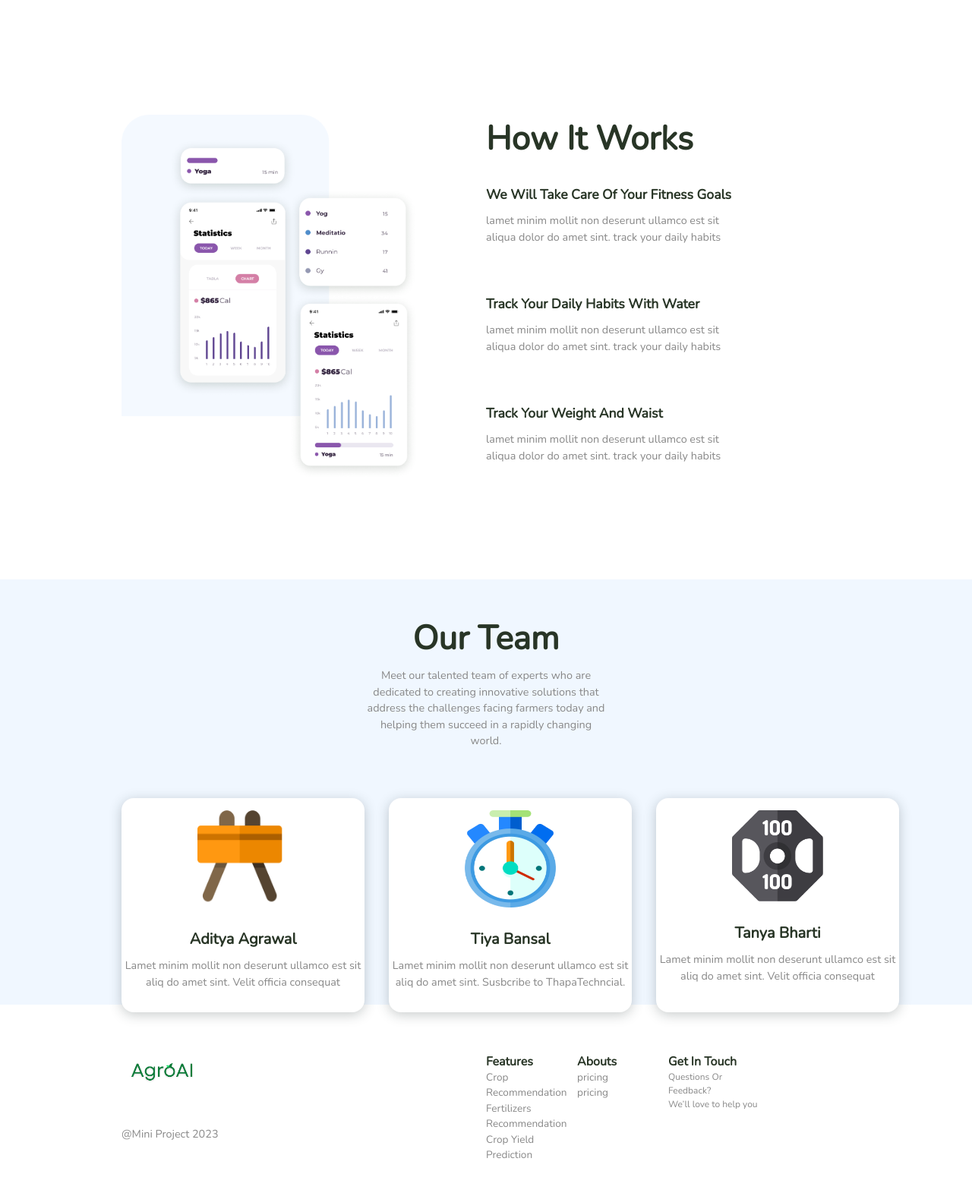
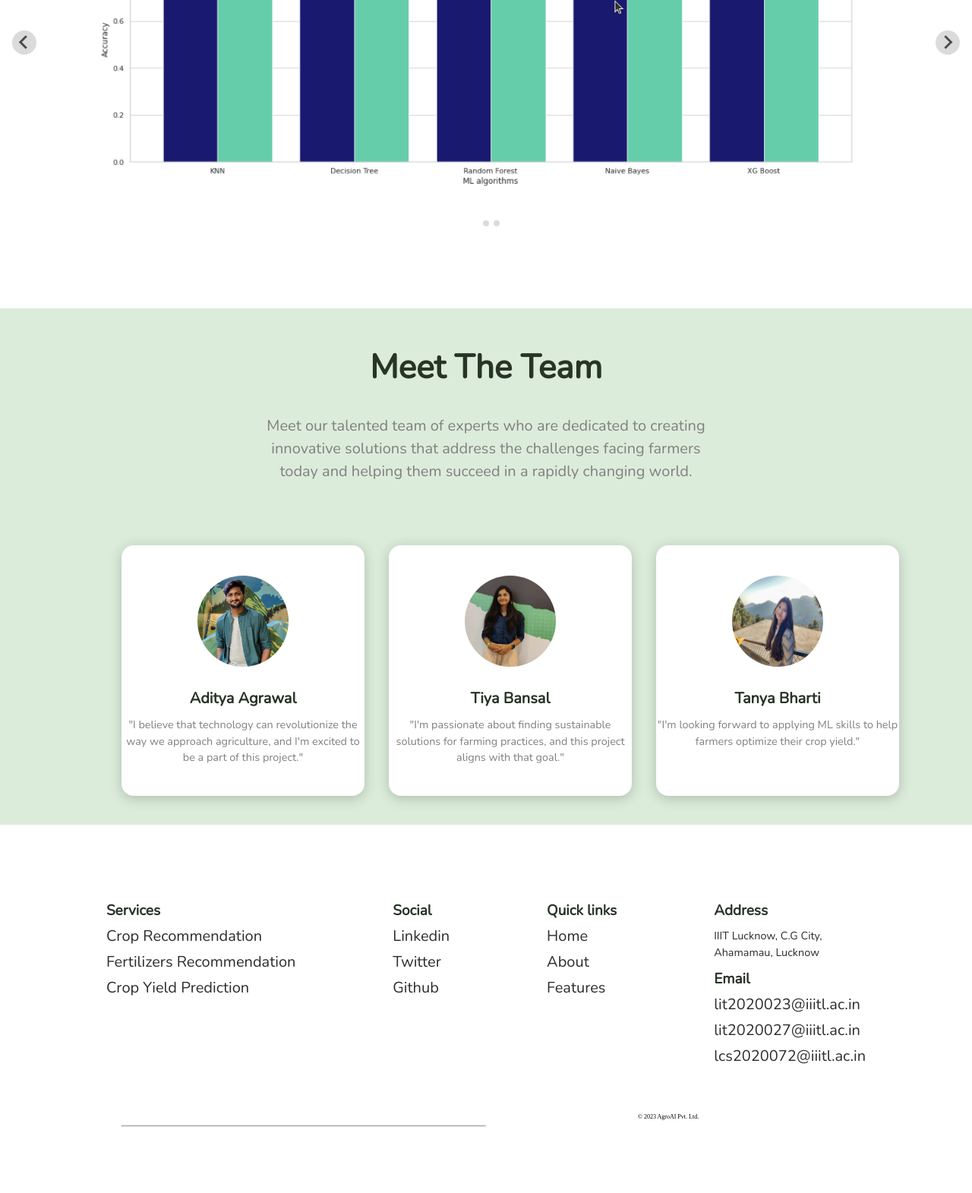
Before and after one commit to adityaiiitL/Mini_Project_2023, a Flask app: page /dashboard in a window 1280 px wide. Shown: the part 2518-4089 px from the top of the page at 76% size. After the commit the page ends 4002 px from the top, so only its background shows below. Run offline with Flask 3, Linux system fonts and the light colour scheme; the visitor is signed in with stand-in values (Sample User, id 1); parts of the project's set-up code (start-up, migrations or seed data) failed here and were passed over.

Commit message:
changes done

```diff
--- a/css/style.css
+++ b/css/style.css
@@ -14,18 +14,18 @@ body {
   --primry-color: #888888;
   --button-background: #4b709e;
   --primary-button-background: #fe7649;
-  --background-color: #f0f7ff;
+  --background-color: #dcecda;
 }
 
 h1,
 h2 {
-  font-family: 'Nunito', sans-serif;
+  font-family: "Nunito", sans-serif;
   color: var(--main-color);
 }
 
 h4,
 h3 {
-  font-family: 'Nunito', sans-serif;
+  font-family: "Nunito", sans-serif;
   color: var(--main-color);
 }
 
@@ -40,15 +40,19 @@ p,
 a,
 li,
 button {
-  font-family: 'Nunito', sans-serif;
+  font-family: "Nunito", sans-serif;
   color: var(--primry-color);
+  font-size: 20px;
 }
 
-p {
+p,
+.meet_the_team_desc {
   font-size: 1.8rem;
   line-height: 150%;
   font-style: normal;
   font-weight: normal;
+  font-family: "Nunito", sans-serif;
+  color: gray;
 }
 
 a {
@@ -151,14 +155,14 @@ header .right-side-menu .sub-menu a {
 
 header .right-side-menu .sub-menu button {
   padding: 0.5rem 2.5rem;
-  background-color: var(--button-background);
+  background-color: rgb(26, 161, 12);
   color: #fff;
   position: relative;
   z-index: 9;
 }
 
 header .right-side-menu .sub-menu button:hover {
-  background: #1b3d68;
+  background: rgb(72, 112, 19);
 }
 
 header .right-side-menu .sub-menu a li:hover {
@@ -240,8 +244,8 @@ header .right-side-menu .sub-menu a li:hover {
 .common-section {
   width: 100%;
   height: 70rem;
-  display: grid;
-  grid-template-columns: 1fr 1fr;
+  display: flex;
+  flex-direction: row;
   margin-bottom: 9rem;
   padding: 0 20rem;
 }
@@ -262,7 +266,7 @@ header .right-side-menu .sub-menu a li:hover {
   /* width: 45rem; */
   height: 60rem;
   border-radius: 2rem;
-  margin-left: 10rem;
+  /* margin-left: 10rem; */
   margin-top: 2.5rem;
 }
 
@@ -274,54 +278,62 @@ header .right-side-menu .sub-menu a li:hover {
   height: inherit;
   display: flex;
   justify-content: center;
-  align-items: flex-start;
+  align-items: center;
   flex-direction: column;
 }
 
 .common-section .right-side h2 {
-  width: 40rem;
+  width: 60rem;
   font-style: normal;
   font-size: 5.5rem;
   font-weight: bold;
   line-height: 6.3rem;
   margin-bottom: 3rem;
-  text-transform: capitalize;
+  margin-left: 10rem;
 }
 
 .common-section .right-side p {
   width: 40.3rem;
   height: 9rem;
-  text-transform: lowercase;
+  /* text-transform: lowercase; */
   margin-bottom: 3rem;
+  margin-right: 8rem;
 }
 
 .common-section .right-side .common-button {
   padding: 1rem 3rem;
-  background-color: var(--primary-button-background);
-  margin-right: 2rem;
+  background-color: rgb(26, 161, 12);
   color: #fff;
+  margin-top: 2rem;
 }
 
 .common-section .right-side button:last-child {
   color: var(--main-color);
   background-color: transparent;
+  /*color: white;*/
 }
 
 .common-section .right-side .common-button:hover {
-  background: #cc491d;
+  background: rgb(72, 112, 19);
 }
 
 .common-section .right-side .common-button-normal:hover {
-  background: var(--primary-button-background);
-  color: #f0f7ff;
+  background: rgb(72, 112, 19);
 }
+
+.common-section .right-side .common-button-normal a:hover {
+  color: white !important;
+}
+/*.common-section .right-side .common-button-normal a:hover{*/
+/*  color: white;*/
+/*}*/
 
 /* ------------------- our 3rd section  css style
   ------------------------------------ */
 
 .section-third {
   width: 100%;
-  height: 70rem;
+  height: 85rem;
   background: var(--background-color);
   padding: 3rem 20rem;
 }
@@ -341,16 +353,28 @@ header .right-side-menu .sub-menu a li:hover {
   margin: auto;
 }
 
+.meet_the_team_desc {
+  width: 600px;
+  height: 9rem;
+  margin-bottom: 3rem;
+  text-align: center;
+  margin: auto;
+  font-size: 20px;
+  margin-top: 3rem;
+}
+
 .section-third .section-third-task {
   display: grid;
   grid-template-columns: 1fr 1fr 1fr;
   grid-column-gap: 4rem;
+  margin-top: 100px;
 }
 
 .section-third .section-third-task .task-1,
 .section-third .section-third-task .task-2,
 .section-third .section-third-task .task-3 {
-  padding-top: 2rem;
+  padding-top: 5rem;
+  padding-bottom: 4rem;
   /* background: cornsilk; */
   text-align: center;
   transition: all 0.3s linear;
@@ -370,12 +394,13 @@ header .right-side-menu .sub-menu a li:hover {
 .section-third .section-third-task .task-3 img {
   width: 15rem;
   height: 15rem;
-  transition: all 0.3s;
+  /* transition: all 0.3s; */
 }
 
 .section-third .section-third-task .task-1 img,
-.section-third .section-third-task .task-2 img {
-  height: 16rem;
+.section-third .section-third-task .task-2 img,
+.section-third .section-third-task .task-3 img {
+  border-radius: 50% 50%;
 }
 
 .section-third .section-third-task .task-3 {
@@ -945,3 +970,107 @@ footer .footer-div-5 a {
 h3 {
   margin-bottom: 0;
 }
+
+.splide__slide {
+  display: flex;
+  align-items: center;
+  padding: 0.5rem;
+  background-color: #fff;
+  box-shadow: 0px 1px 5px rgba(0, 0, 0, 0.1);
+  border: black;
+  height: 500px;
+}
+
+.splide__slide img {
+  /* width: 70rem; */
+  max-height: 400px;
+  object-fit: cover;
+  padding-left: 70px;
+  margin-left: 50px;
+}
+
+.splide__slide div {
+  margin-left: 1rem;
+  flex: 1;
+  height: 100%;
+  display: flex;
+  flex-direction: column;
+  justify-content: center;
+  padding: 150px;
+}
+
+
+.footer {
+  /* position: fixed; */
+  width: 100%;
+  bottom: 0;
+  left: 0;
+}
+
+.footer .heading {
+  max-width: 1010px;
+  width: 90%;
+  text-transform: uppercase;
+  margin: 0 auto;
+  margin-bottom: 3rem;
+  font-family: "Gill Sans", "Gill Sans MT", Calibri, "Trebuchet MS", sans-serif;
+}
+
+.footer .content {
+  display: flex;
+  justify-content: space-evenly;
+  margin: 1.5rem;
+}
+
+.footer .content p {
+  margin-bottom: 1.3rem;
+  color: rgba(0, 0, 0, 0.829);
+}
+
+.footer .content a {
+  text-decoration: none;
+  color: rgb(0, 0, 0, 0.829);
+}
+
+.footer .content a:hover {
+  border-bottom: 1px solid rgba(0, 0, 0, 0.829);
+}
+
+.footer .content h4 {
+  margin-bottom: 1.3rem;
+  font-size: 19px;
+}
+
+footer {
+  text-align: center;
+  margin-bottom: 2rem;
+}
+
+footer hr {
+  margin: 2rem 0;
+}
+
+@media (max-width: 767px) {
+  .footer .content {
+    display: flex;
+    flex-direction: column;
+    font-size: 14px;
+  }
+
+  .footer {
+    position: unset;
+  }
+}
+
+@media (min-width: 768px) and (max-width: 1024px) {
+  .footer .content,
+  .footer {
+    font-size: 14px;
+  }
+}
+
+@media (orientation: landscape) and (max-height: 500px) {
+  .footer {
+    position: unset;
+  }
+}
--- a/templates/dashboard.html
+++ b/templates/dashboard.html
@@ -14,6 +14,11 @@
     <title>AgroAI</title>
     <link rel="stylesheet" href="../css/style.css" />
   </head>
+  <link
+    href=" https://cdn.jsdelivr.net/npm/@splidejs/splide@4.1.4/dist/css/splide.min.css "
+    rel="stylesheet"
+  />
+  <script src=" https://cdn.jsdelivr.net/npm/@splidejs/splide@4.1.4/dist/js/splide.min.js "></script>
   <body>
     <header>
       <nav>
@@ -31,9 +36,6 @@
             </a>
             <a href="#features">
               <li>Features</li>
-            </a>
-            <a href="#shop">
-              <li>Shop</li>
             </a>
             <a href="#team">
               <li>Team</li>
@@ -71,28 +73,26 @@
       </div>
     </section>
 
-    <section class="common-section" id="section-two">
+    <section class="common-section" id="about">
       <!-- left side of section 2  -->
       <div class="left-side">
-        <figure>
-          <img src="../css/prediction.png" alt="section2" />
-        </figure>
+        <img src="../css/prediction.png" alt="section2" />
       </div>
 
       <!-- right side of section 2  -->
       <div class="right-side">
-        <h2>Make predictions and enhance Crop Yield</h2>
+        <h2>Make predictions and Enhance Crop Yield</h2>
         <p>
           We provide you with some very amazing features of the application that
           allow us to predict the best suitable crop for our farm, recommends
           fertilizers for them and then resulting crop yield.
         </p>
-        <div class="button-group">
+        <div class="button-group" style="margin-right: 13rem">
           <button class="common-button">
             <a href="#features" style="color: white">get started</a>
           </button>
           <button class="common-button-normal">
-            <a href="#how_it_works" style="color: black">how it works</a>
+            <a href="#how_it_works">how it works</a>
           </button>
         </div>
       </div>
@@ -100,123 +100,136 @@
 
     <section class="section-third" id="features">
       <h2>Features</h2>
-      <p>
-        The application offers a range of features to support precision farming
-        and maximize crop yield.
-      </p>
       <div class="section-third-task">
         <a href="{{ url_for('crop_predict') }}">
           <div class="task-1">
-            <img src="../css/crops.png" alt="icon1" />
+            <img
+              src="../css/crops.png"
+              alt="icon1"
+              style="transition: all 0.3s"
+            />
             <h3>Crop Recommendation</h3>
             <p>
-              Lamet minim mollit non deserunt ullamco est sit aliq do amet sint.
-              Velit officia consequat
+              Land over this feature where you can get the best fit Crop
+              suitable for your agricultural land.
             </p>
           </div>
         </a>
 
         <a href="{{ url_for('fertilizer_predict') }}">
           <div class="task-2">
-            <img src="../css/fertilizers.png" alt="icon1" />
+            <img
+              src="../css/fertilizers.png"
+              alt="icon1"
+              style="transition: all 0.3s"
+            />
             <h3>Fertilizers Recommendation</h3>
             <p>
-              Lamet minim mollit non deserunt ullamco est sit aliq do amet sint.
-              Susbcribe to ThapaTechncial.
+              You can get to know which fertilizers types are best for your
+              current crop and then buy them from our portal.
             </p>
           </div>
         </a>
 
         <a href="{{ url_for('crop_yield_predict') }}">
           <div class="task-3">
-            <img src="../css/yield.png" alt="icon1" />
+            <img
+              src="../css/yield.png"
+              alt="icon1"
+              style="transition: all 0.3s"
+            />
             <h3>Crop Yield Prediction</h3>
             <p>
-              Lamet minim mollit non deserunt ullamco est sit aliq do amet sint.
-              Velit officia consequat
+              We provide you the feature to predict the estimated Crop Yield
+              value for your farm.
             </p>
           </div>
         </a>
       </div>
     </section>
-    ---------------------------------------------------------------------- -->
 
-    <section class="common-section" id="shop">
-      <!-- right side of section 2  -->
-      <div class="right-side" style="margin-left: 50px">
-        <h2>Shop from Us</h2>
-        <p>
-          We offer a wide range of fertilizers to support healthy and vibrant
-          crop growth. Our products are carefully selected and tested to ensure
-          maximum efficacy and safety for the environment.
-        </p>
-        <div class="button-group" style="margin-top: 20px">
-          <button
-            class="common-button"
-            style="background-color: rgb(124, 206, 0)"
-          >
-            <a href="" style="color: white">Buy Now </a>
-          </button>
-        </div>
-      </div>
-
-      <!-- left side of section 2  -->
-      <div class="left-side">
-        <img src="../css/shop.png" alt="section2" />
-      </div>
-    </section>
-
-    <section class="common-section" id="how_it_works">
-      <!-- left side of section 2  -->
-      <div class="left-side">
-        <img src="../css/section5.png" alt="section5" />
-      </div>
-
-      <!-- right side of section 2  -->
-      <div class="right-side">
-        <h2>How It Works</h2>
-
-        <div class="fitness-goals">
-          <div class="rule1">
-            <h3>
-              <i class="fas fa-heart"></i> We will take care of your fitness
-              goals
-            </h3>
-            <p>
-              lamet minim mollit non deserunt ullamco est sit aliqua dolor do
-              amet sint. Track your daily habits
-            </p>
-          </div>
-
-          <div class="rule2">
-            <h3>
-              <i class="fas fa-heart"></i> Track your daily habits with water
-            </h3>
-            <p>
-              lamet minim mollit non deserunt ullamco est sit aliqua dolor do
-              amet sint. Track your daily habits
-            </p>
-          </div>
-
-          <div class="rule3">
-            <h3><i class="fas fa-heart"></i> Track your weight and waist</h3>
-            <p>
-              lamet minim mollit non deserunt ullamco est sit aliqua dolor do
-              amet sint. Track your daily habits
-            </p>
-          </div>
+    <section class="carosuel-design" id="how_it_works">
+      <h1 style="font-size: 70px; text-align: center; margin-top: 100px">
+        How it Works
+      </h1>
+      <div class="splide">
+        <div class="splide__track" style="margin-bottom: 100px;">
+          <ul class="splide__list">
+            <li class="splide__slide">
+              <img src="../css/chart1.png" alt="Card image" />
+              <div>
+                <h3>Crop Recommendation</h3>
+                <ul>
+                  <li>
+                    - Using various ML technologies, we find the best fit crop
+                    suitable for your agricultural field.
+                  </li>
+                  <br/>
+                  <li>
+                    - The prediction depends on the parameters such as soil and
+                    weather conditions.
+                  </li>
+                </ul>
+              </div>
+            </li>
+            <li class="splide__slide">
+              <img src="../css/chart2.png" alt="Card image" />
+              <div>
+                <h3>Fertilizers Recommendation</h3>
+                <ul>
+                  <li>
+                    - Users are provided the feature to determine which
+                    fertilizers are best for their crop growth.
+                  </li>
+                  <br />
+                  <li>
+                    - Following graph shows the feature dependency of the final
+                    fertiliser label, that is, which factors the fertilizer
+                    selection, the most.
+                  </li>
+                </ul>
+              </div>
+            </li>
+            <li class="splide__slide">
+              <img src="../css/chart3.png" alt="Card image" />
+              <br /><br /><br />
+              <div>
+                <h3>Crop Yield Prediction</h3>
+                <ul>
+                  <li>
+                    - Using advanced Machine Learning technologies and research
+                    works, we have created a prediction system that estimates
+                    the Crop Yield for a specific Crop type.
+                  </li>
+                  <br />
+                  <li>
+                    - User has to specify the required soil and weather
+                    paramters depending on which the Machine Learning Regressor
+                    Model esitmates the Crop Yield.
+                  </li>
+                  <br />
+                  <li>
+                    - This plot shows the analysis of crops versus final Crop
+                    Yield estimation depending on the parameters specified by
+                    the user.
+                  </li>
+                </ul>
+                <br /><br /><br />
+              </div>
+            </li>
+          </ul>
         </div>
       </div>
     </section>
 
     <section class="section-third" id="team">
-      <div>
-        <h2>Our Team</h2>
-        <p>
+      <div style="display: flex; flex-direction: column">
+        <h2>Meet The Team</h2>
+        <span class="meet_the_team_desc">
           Meet our talented team of experts who are dedicated to creating
           innovative solutions that address the challenges facing farmers today
           and helping them succeed in a rapidly changing world.
-        </p>
+        </span>
       </div>
       <div class="section-third-task" style="margin-top: 100px">
         <div
@@ -226,11 +239,11 @@
             box-shadow: 0rem 0.4rem 2rem rgba(35, 52, 53, 0.25);
           "
         >
-          <img src="../css/sectionIcon1.png" alt="icon1" />
+          <img src="../css/adi.jpg" alt="icon1" />
           <h3>Aditya Agrawal</h3>
           <p>
-            Lamet minim mollit non deserunt ullamco est sit aliq do amet sint.
-            Velit officia consequat
+            "I believe that technology can revolutionize the way we approach
+            agriculture, and I'm excited to be a part of this project."
           </p>
         </div>
 
@@ -241,57 +254,104 @@
             box-shadow: 0rem 0.4rem 2rem rgba(35, 52, 53, 0.25);
           "
         >
-          <img src="../css/sectionIcon2.png" alt="icon1" />
+          <img src="../css/tiya.jpeg" alt="icon1" />
           <h3>Tiya Bansal</h3>
           <p>
-            Lamet minim mollit non deserunt ullamco est sit aliq do amet sint.
-            Susbcribe to ThapaTechncial.
+            "I'm passionate about finding sustainable solutions for farming
+            practices, and this project aligns with that goal."
           </p>
         </div>
 
         <div class="task-3">
-          <img src="../css/sectionIcon3.png" alt="icon1" />
+          <img src="../css/tanya.jpeg" alt="icon1" />
           <h3>Tanya Bharti</h3>
           <p>
-            Lamet minim mollit non deserunt ullamco est sit aliq do amet sint.
-            Velit officia consequat
+            "I'm looking forward to applying ML skills to help farmers optimize
+            their crop yield."
           </p>
         </div>
       </div>
     </section>
 
+    <!-- ----------------------------- our 6th section start
+        ---------------------------------------------------------------------- -->
+
     <section id="contact">
-      <footer>
-        <div class="logo-div">
-          <div class="logo" style="width: 5px; height: 120px">
-            <a href="#">
-              <img src="../css/AgroAI-logo (1).png" alt="" />
-            </a>
+      <div class="footer">
+        <div class="content" style="margin-top: 100px">
+          <div class="services">
+            <h4>Services</h4>
+            <p>
+              <a href="{{ url_for('crop_predict') }}">Crop Recommendation</a>
+            </p>
+            <p>
+              <a href="{{ url_for('fertilizer_predict') }}"
+                >Fertilizers Recommendation</a
+              >
+            </p>
+            <p>
+              <a href="{{ url_for('crop_yield_predict') }}"
+                >Crop Yield Prediction</a
+              >
+            </p>
           </div>
-          <p>@Mini Project 2023</p>
-        </div>
-
-        <div class="footer-menu">
-          <div class="footer-div-2">
-            <h4>Features</h4>
-            <a href="#"><li>Crop Recommendation</li></a>
-            <a href="#"><li>Fertilizers Recommendation</li></a>
-            <a href=""><li>Crop Yield Prediction</li></a>
+          <div class="social-media">
+            <h4>Social</h4>
+            <p>
+              <a href="https://www.linkedin.com/in/aditya-agrawal-87ab6a200/"
+                ><i class="fab fa-linkedin"></i> Linkedin</a
+              >
+            </p>
+            <p>
+              <a href="https://twitter.com/TiyaTwts"
+                ><i class="fab fa-twitter"></i> Twitter</a
+              >
+            </p>
+            <p>
+              <a href="https://github.com/adityaiiitL/Mini_Project_2023"
+                ><i class="fab fa-github"></i> Github</a
+              >
+            </p>
           </div>
-
-          <div class="footer-div-3">
-            <h4>Abouts</h4>
-            <a href="#"><li>pricing</li></a>
-            <a href="#"><li>pricing</li></a>
+          <div class="links">
+            <h4>Quick links</h4>
+            <p><a href="#">Home</a></p>
+            <p><a href="#about">About</a></p>
+            <p><a href="#features">Features</a></p>
           </div>
-
-          <div class="footer-div-5">
-            <h4>Get In Touch</h4>
-            <a href="#"><li>Questions Or Feedback?</li></a>
-            <a href="#"><li>We’ll love to help you</li></a>
+          <div class="details">
+            <h4 class="address">Address</h4>
+            <p>
+              IIIT Lucknow, C.G City, <br />
+              Ahamamau, Lucknow
+            </p>
+            <h4 class="mail">Email</h4>
+            <p><a href="#">lit2020023@iiitl.ac.in</a></p>
+            <p><a href="#">lit2020027@iiitl.ac.in</a></p>
+            <p><a href="#">lcs2020072@iiitl.ac.in</a></p>
           </div>
         </div>
-      </footer>
+        <footer>
+          <hr />
+          &copy; 2023 AgroAI Pvt. Ltd.
+        </footer>
+      </div>
     </section>
+    <script>
+      new Splide(".splide", {
+        type: "loop",
+        perPage: 1,
+        perMove: 1,
+        gap: "1rem",
+        breakpoints: {
+          768: {
+            perPage: 2,
+          },
+          576: {
+            perPage: 1,
+          },
+        },
+      }).mount();
+    </script>
   </body>
 </html>
```
Also changed, not shown: templates/crop_recommendation.html (+4 -4 lines), templates/login.html (+6 -11 lines), templates/register.html (+6 -11 lines), css/adi.jpg (added), css/background.jpg (added), css/chart1.png (added), css/chart2.png (added), css/chart3.png (added), css/fertilizer.png (added), css/fertilizer_logo.png (added), css/tanya.jpeg (added), css/tiya.jpeg (added), database.db.
